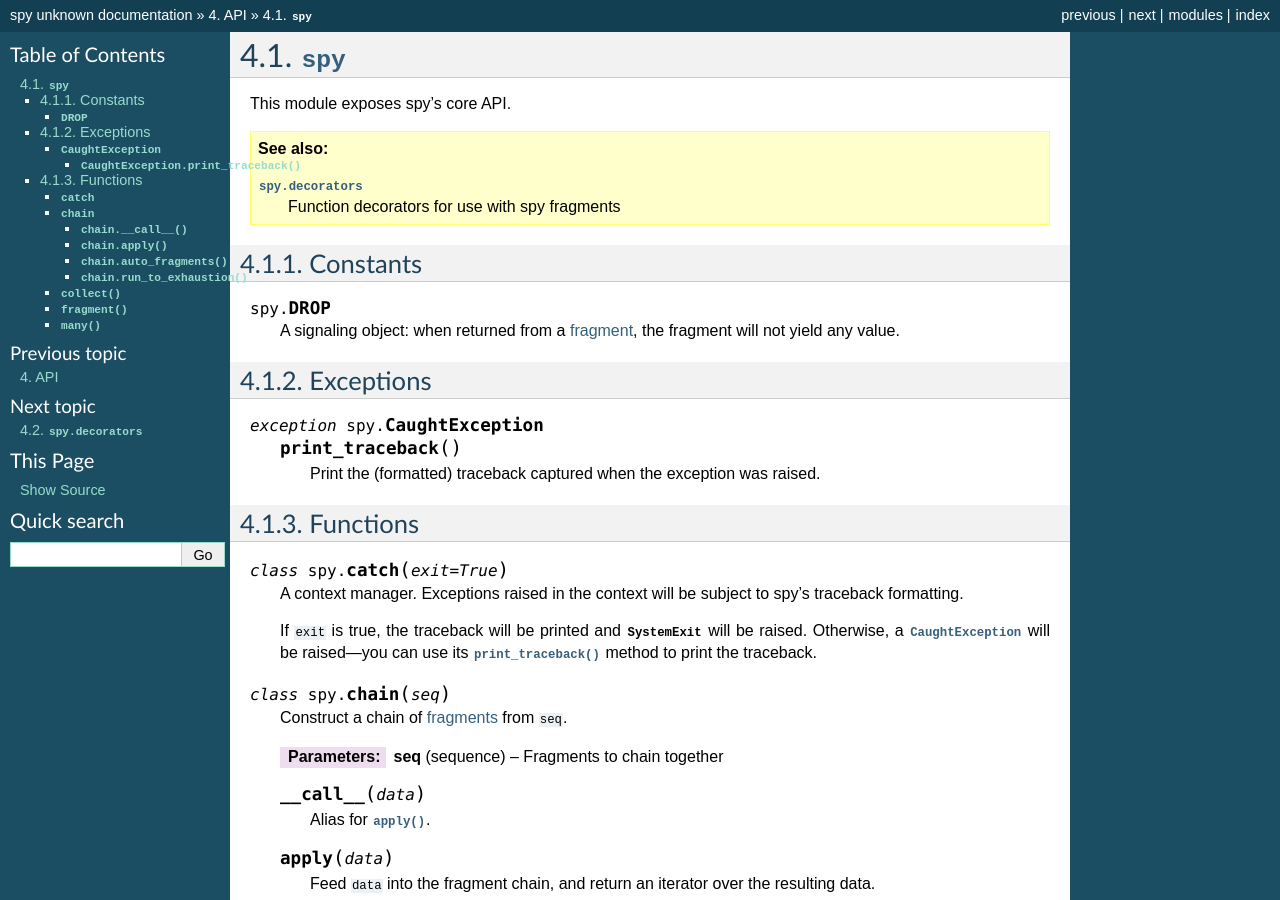
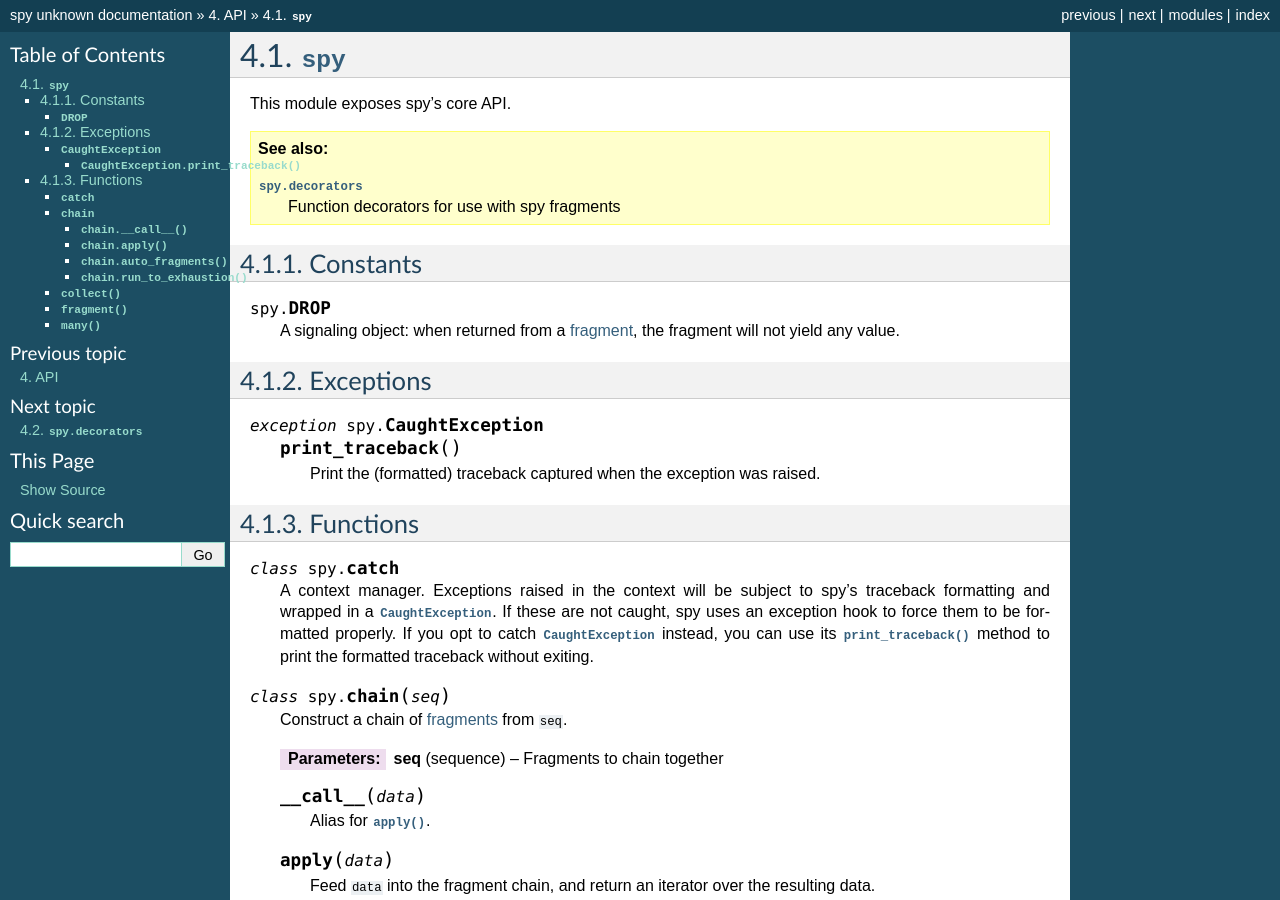
Before and after one commit to edk0/spy, a Sphinx documentation site: the page built from doc/api/spy.rst, in a window 1280 px wide and 900 px high. Built offline with Sphinx 7.4.7, drawn with Linux system fonts in a browser that asks for light colours.

Commit message:
doc/api/spy: update for spy.catcher changes

```diff
--- a/doc/api/spy.rst
+++ b/doc/api/spy.rst
@@ -33,14 +33,14 @@ Exceptions
 Functions
 ---------
 
-.. class:: catch(exit=True)
+.. class:: catch()
 
    A :term:`context manager`. Exceptions raised in the context will be subject
-   to spy's traceback formatting.
-
-   If ``exit`` is true, the traceback will be printed and :exc:`SystemExit` will
-   be raised. Otherwise, a :exc:`CaughtException` will be raised—you can use its
-   :meth:`~CaughtException.print_traceback` method to print the traceback.
+   to spy's traceback formatting and wrapped in a :exc:`CaughtException`.  If
+   these are not caught, spy uses an exception hook to force them to be
+   formatted properly. If you opt to catch :exc:`CaughtException` instead, you
+   can use its :meth:`~CaughtException.print_traceback` method to print the
+   formatted traceback without exiting.
 
 .. class:: chain(seq)
 
```
